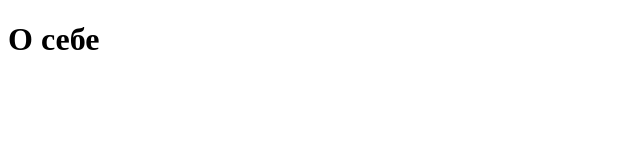
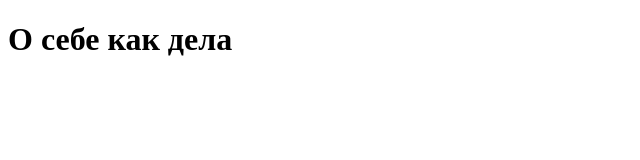
Before and after one commit to Godmode-n1tr0/pract4_trpo, a plain HTML site: page index.html in a window 1280 px wide. Shown: the whole page, without its empty margins (0-640 px from the left). Drawn offline with Linux system fonts and the light colour scheme.

Commit message:
update form feature-conflict

```diff
--- a/index.html
+++ b/index.html
@@ -6,6 +6,6 @@
 	<title>О себе</title>
 </head>
 <body>
-	<h1>О себе</h1>
+	<h1>О себе как дела</h1>
 </body>
 </html>
```
